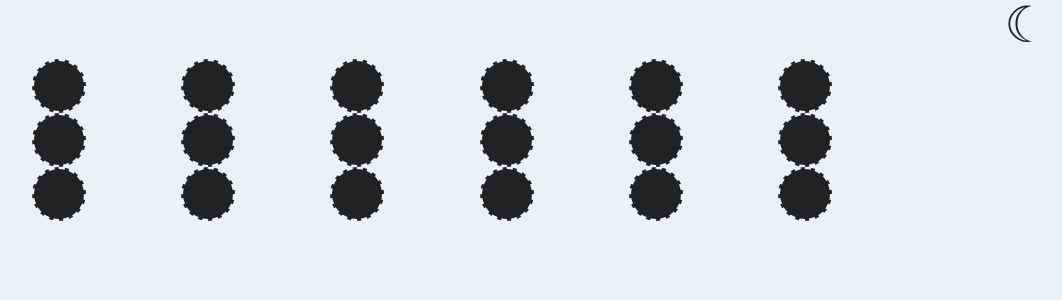
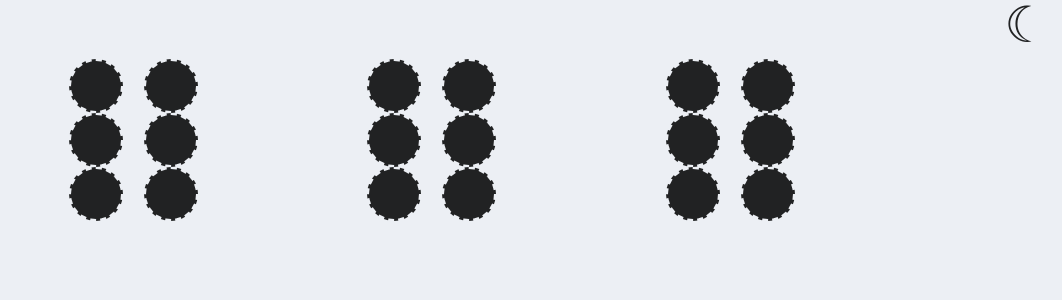
Before and after one commit to Marusiella/BinaryClock, a React (Vite) app: page / in a window 1280 px wide. Shown: the top 300 px of the page, without its empty margins (208-1270 px from the left). Built offline with nearby package versions, Linux system fonts and the light colour scheme.

Commit message:
small changes in css

```diff
--- a/src/App.jsx
+++ b/src/App.jsx
@@ -30,14 +30,11 @@ const ClockContainer = styled.div`
   height: 80%;
   margin: auto;
   display: flex;
-  justify-content: center;
+  justify-content: space-around;
   align-items: center;
-  &:nth-child(1) {
-    border: 1px solid #3300;
-  }
 `;
 const Clocks = styled.div`
-  width: calc(100% / 3);
+  width: 150px;
   height: 180px;
   display: flex;
   flex-direction: column;
```
